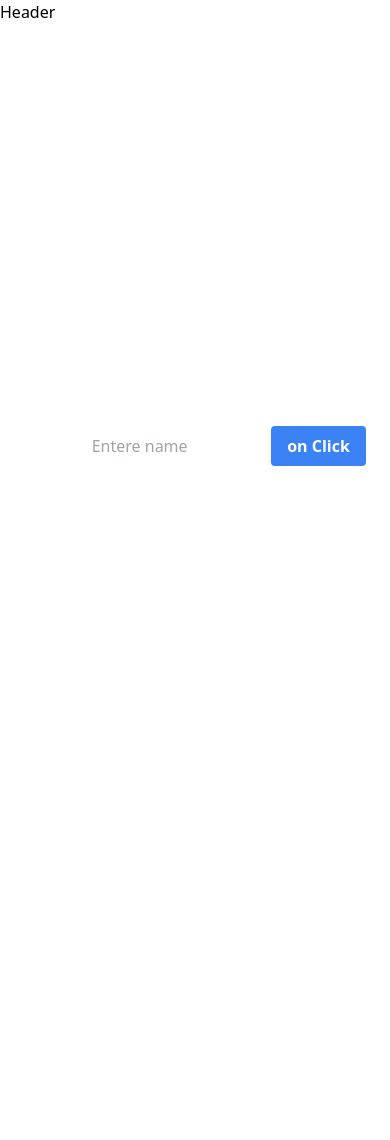
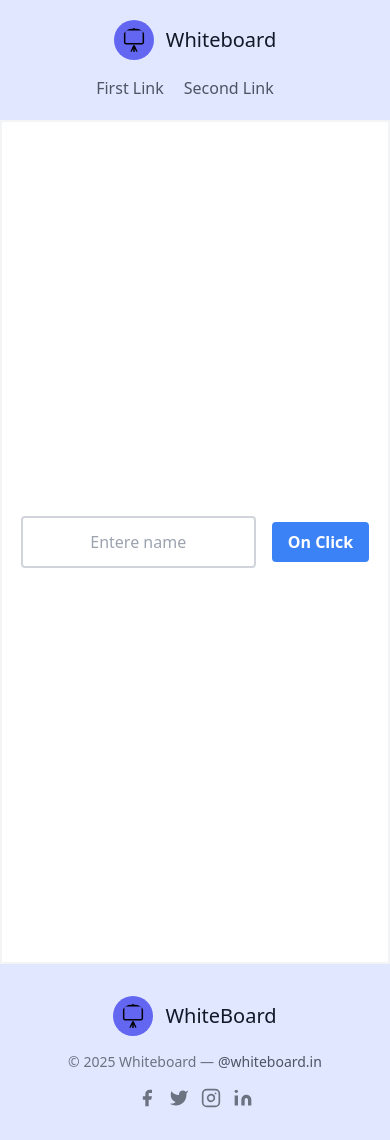
Before and after one commit to JyothikSandeep/react-whiteboard, a React (Vite) app in the folder client/: page / in a window 390 px wide. Before the commit the page ends 868 px from the top, so only its background shows below. Built offline with nearby package versions, Linux system fonts and the light colour scheme; no server answers.

Commit message:
Updating the UI using Tailwind/css

```diff
--- /dev/null
+++ b/client/src/components/Footer.jsx
@@ -0,0 +1,49 @@
+import React from 'react'
+
+function Footer() {
+    return (
+        <section>
+            <footer className="text-gray-600 body-font bg-indigo-100">
+                <div className="container px-5 py-8 mx-auto flex items-center sm:flex-row flex-col">
+                    <a className="flex title-font font-medium items-center md:justify-start justify-center text-gray-900">
+                        <img
+                            src="../../public/whiteboard-22-svgrepo-com.svg"
+                            alt="Whiteboard Logo"
+                            className="w-10 h-10 text-white p-2 bg-indigo-500 rounded-full"
+                        />
+                        <span className="ml-3 text-xl">WhiteBoard</span>
+                    </a>
+                    <p className="text-sm text-gray-500 sm:ml-4 sm:pl-4 sm:border-l-2 sm:border-gray-200 sm:py-2 sm:mt-0 mt-4">© 2025 Whiteboard —
+                        <a href="https://twitter.com/tailwindcss" className="text-gray-600 ml-1" rel="noopener noreferrer" target="_blank">@whiteboard.in</a>
+                    </p>
+                    <span className="inline-flex sm:ml-auto sm:mt-0 mt-4 justify-center sm:justify-start">
+                        <a className="text-gray-500">
+                            <svg fill="currentColor" strokeLinecap="round" strokeLinejoin="round" strokeWidth="2" className="w-5 h-5" viewBox="0 0 24 24">
+                                <path d="M18 2h-3a5 5 0 00-5 5v3H7v4h3v8h4v-8h3l1-4h-4V7a1 1 0 011-1h3z"></path>
+                            </svg>
+                        </a>
+                        <a className="ml-3 text-gray-500">
+                            <svg fill="currentColor" strokeLinecap="round" strokeLinejoin="round" strokeWidth="2" className="w-5 h-5" viewBox="0 0 24 24">
+                                <path d="M23 3a10.9 10.9 0 01-3.14 1.53 4.48 4.48 0 00-7.86 3v1A10.66 10.66 0 013 4s-4 9 5 13a11.64 11.64 0 01-7 2c9 5 20 0 20-11.5a4.5 4.5 0 00-.08-.83A7.72 7.72 0 0023 3z"></path>
+                            </svg>
+                        </a>
+                        <a className="ml-3 text-gray-500">
+                            <svg fill="none" stroke="currentColor" strokeLinecap="round" strokeLinejoin="round" strokeWidth="2" className="w-5 h-5" viewBox="0 0 24 24">
+                                <rect width="20" height="20" x="2" y="2" rx="5" ry="5"></rect>
+                                <path d="M16 11.37A4 4 0 1112.63 8 4 4 0 0116 11.37zm1.5-4.87h.01"></path>
+                            </svg>
+                        </a>
+                        <a className="ml-3 text-gray-500">
+                            <svg fill="currentColor" stroke="currentColor" strokeLinecap="round" strokeLinejoin="round" strokeWidth="0" className="w-5 h-5" viewBox="0 0 24 24">
+                                <path stroke="none" d="M16 8a6 6 0 016 6v7h-4v-7a2 2 0 00-2-2 2 2 0 00-2 2v7h-4v-7a6 6 0 016-6zM2 9h4v12H2z"></path>
+                                <circle cx="4" cy="4" r="2" stroke="none"></circle>
+                            </svg>
+                        </a>
+                    </span>
+                </div>
+            </footer>
+        </section>
+    )
+}
+
+export default Footer
--- a/client/src/components/Header.jsx
+++ b/client/src/components/Header.jsx
@@ -2,7 +2,24 @@ import React from 'react'
 
 const Header = () => {
   return (
-    <div>Header</div>
+    <section>
+      <header className="text-gray-600 body-font bg-indigo-100">
+        <div className="container mx-auto flex flex-wrap p-5 flex-col md:flex-row items-center">
+          <a className="flex title-font font-medium items-center text-gray-900 mb-4 md:mb-0">
+            <img
+              src="../../public/whiteboard-22-svgrepo-com.svg"
+              alt="Whiteboard Logo"
+              className="w-10 h-10 text-white p-2 bg-indigo-500 rounded-full"
+            />
+            <span className="ml-3 text-xl">Whiteboard</span>
+          </a>
+          <nav className="md:ml-auto flex flex-wrap items-center text-base justify-center">
+            <a className="mr-5 hover:text-gray-900">First Link</a>
+            <a className="mr-5 hover:text-gray-900">Second Link</a>
+          </nav>
+        </div>
+      </header>
+    </section>
   )
 }
 
--- a/client/src/components/Home.jsx
+++ b/client/src/components/Home.jsx
@@ -13,12 +13,12 @@ const Home = () => {
 
 
   return (
-    <div className="flex justify-center items-center h-screen">
+    <div className="flex justify-center items-center h-screen border-2 border-gray-100">
       {console.log(userName)}
-      <input placeholder='Entere name' className='py-3 text-center mr-4' onChange={(e)=>{setUserName(e.target.value)}}></input>
+      <input placeholder='Entere name' className='py-3 text-center mr-4 border-2 border-gray-300 rounded' onChange={(e)=>{setUserName(e.target.value)}}></input>
 
 
-        <button className='bg-blue-500 hover:bg-blue-700 text-white font-bold py-2 px-4 rounded ' onClick={onsubmit}> on Click</button>
+        <button className='bg-blue-500 hover:bg-blue-700 text-white font-bold py-2 px-4 rounded ' onClick={onsubmit}> On Click</button>
 
 
 
--- a/client/src/components/Layout.jsx
+++ b/client/src/components/Layout.jsx
@@ -1,11 +1,13 @@
 import React from 'react'
 import Header from './Header';
 import { Outlet } from 'react-router-dom';
+import Footer from './Footer';
 export const Layout = () => {
   return (
     <div>
         <Header></Header>
         <Outlet></Outlet>
+        <Footer></Footer>
 
     </div>
   )
--- a/client/src/components/WhiteBoard.jsx
+++ b/client/src/components/WhiteBoard.jsx
@@ -1,17 +1,24 @@
-import React, { useState, useEffect, useRef } from "react";
+import React, { useEffect, useRef } from "react";
 import socket from "../Socket";
 
-const WhiteBoard = ({ state: roomId }) => {
+const WhiteBoard = ({ roomId, userName }) => {
   const canvasRef = useRef(null);
   const ctxRef = useRef(null);
   const isDrawing = useRef(false);
   const lastPos = useRef({ x: 0, y: 0 });
 
+  // Responsive canvas sizing
   useEffect(() => {
     const canvas = canvasRef.current;
-    canvas.width = window.innerWidth;
-    canvas.height = window.innerHeight;
+    const setCanvasSize = () => {
+      // Set width to parent width, height fixed for demo
+      const parent = canvas.parentElement;
+      canvas.width = parent.offsetWidth;
+      canvas.height = 500;
       canvas.style.background = "#f0f0f0";
+    };
+    setCanvasSize();
+    window.addEventListener("resize", setCanvasSize);
 
     const ctx = canvas.getContext("2d");
     ctx.lineCap = "round";
@@ -26,15 +33,24 @@ const WhiteBoard = ({ state: roomId }) => {
       ctx.stroke();
     };
 
+    const clearFromSocket = () => {
+      ctx.clearRect(0, 0, canvas.width, canvas.height);
+    };
+
     socket.on("draw", drawFromSocket);
+    socket.on("clear", clearFromSocket);
 
     return () => {
+      window.removeEventListener("resize", setCanvasSize);
       socket.off("draw", drawFromSocket);
+      socket.off("clear", clearFromSocket);
     };
-  }, []);
+  }, [roomId]);
 
+  // Mouse events
   const getCoordinates = (e) => {
-    return { x: e.clientX, y: e.clientY };
+    const rect = canvasRef.current.getBoundingClientRect();
+    return { x: e.clientX - rect.left, y: e.clientY - rect.top };
   };
 
   const handleMouseDown = (e) => {
@@ -45,17 +61,12 @@ const WhiteBoard = ({ state: roomId }) => {
 
   const handleMouseMove = (e) => {
     if (!isDrawing.current) return;
-
     const { x, y } = getCoordinates(e);
     const ctx = ctxRef.current;
-
-    // Draw on local canvas
     ctx.beginPath();
     ctx.moveTo(lastPos.current.x, lastPos.current.y);
     ctx.lineTo(x, y);
     ctx.stroke();
-
-    // Emit draw to others
     socket.emit("draw", {
       roomId,
       x0: lastPos.current.x,
@@ -63,8 +74,6 @@ const WhiteBoard = ({ state: roomId }) => {
       x1: x,
       y1: y,
     });
-
-    // Update last position
     lastPos.current = { x, y };
   };
 
@@ -72,17 +81,73 @@ const WhiteBoard = ({ state: roomId }) => {
     isDrawing.current = false;
   };
 
+  // Touch events for mobile
+  const getTouchCoordinates = (e) => {
+    const rect = canvasRef.current.getBoundingClientRect();
+    const touch = e.touches[0];
+    return { x: touch.clientX - rect.left, y: touch.clientY - rect.top };
+  };
+
+  const handleTouchStart = (e) => {
+    isDrawing.current = true;
+    const { x, y } = getTouchCoordinates(e);
+    lastPos.current = { x, y };
+  };
+
+  const handleTouchMove = (e) => {
+    if (!isDrawing.current) return;
+    const { x, y } = getTouchCoordinates(e);
+    const ctx = ctxRef.current;
+    ctx.beginPath();
+    ctx.moveTo(lastPos.current.x, lastPos.current.y);
+    ctx.lineTo(x, y);
+    ctx.stroke();
+    socket.emit("draw", {
+      roomId,
+      x0: lastPos.current.x,
+      y0: lastPos.current.y,
+      x1: x,
+      y1: y,
+    });
+    lastPos.current = { x, y };
+  };
+
+  const handleTouchEnd = () => {
+    isDrawing.current = false;
+  };
+
+  // Clear board
+  const handleClear = () => {
+    const canvas = canvasRef.current;
+    ctxRef.current.clearRect(0, 0, canvas.width, canvas.height);
+    socket.emit("clear", { roomId });
+  };
+
   return (
-    <div>
-      <p className="text-center font-bold text-xl my-2">Whiteboard</p>
+    <div className="w-full flex flex-col items-center">
+      <div className="flex justify-between items-center w-full mb-2">
+        <p className="font-bold text-xl text-indigo-700">Whiteboard</p>
+        <button
+          className="px-4 py-1 bg-red-500 text-white rounded hover:bg-red-600 transition"
+          onClick={handleClear}
+        >
+          Clear Board
+        </button>
+      </div>
+      <div className="w-full border-2 border-indigo-200 rounded-lg shadow-lg bg-white overflow-hidden">
         <canvas
           ref={canvasRef}
-        className="w-full h-full bg-white cursor-crosshair"
+          className="w-full h-[500px] bg-white cursor-crosshair touch-none"
           onMouseDown={handleMouseDown}
           onMouseMove={handleMouseMove}
           onMouseUp={handleMouseUp}
           onMouseLeave={handleMouseUp}
+          onTouchStart={handleTouchStart}
+          onTouchMove={handleTouchMove}
+          onTouchEnd={handleTouchEnd}
+          aria-label="Collaborative whiteboard canvas"
         />
+      </div>
     </div>
   );
 };
```
Also changed, not shown: client/src/components/Room.jsx (+76 -53 lines), client/public/whiteboard-22-svgrepo-com.svg (added). Lines whose indentation alone changed are shown as unchanged.
